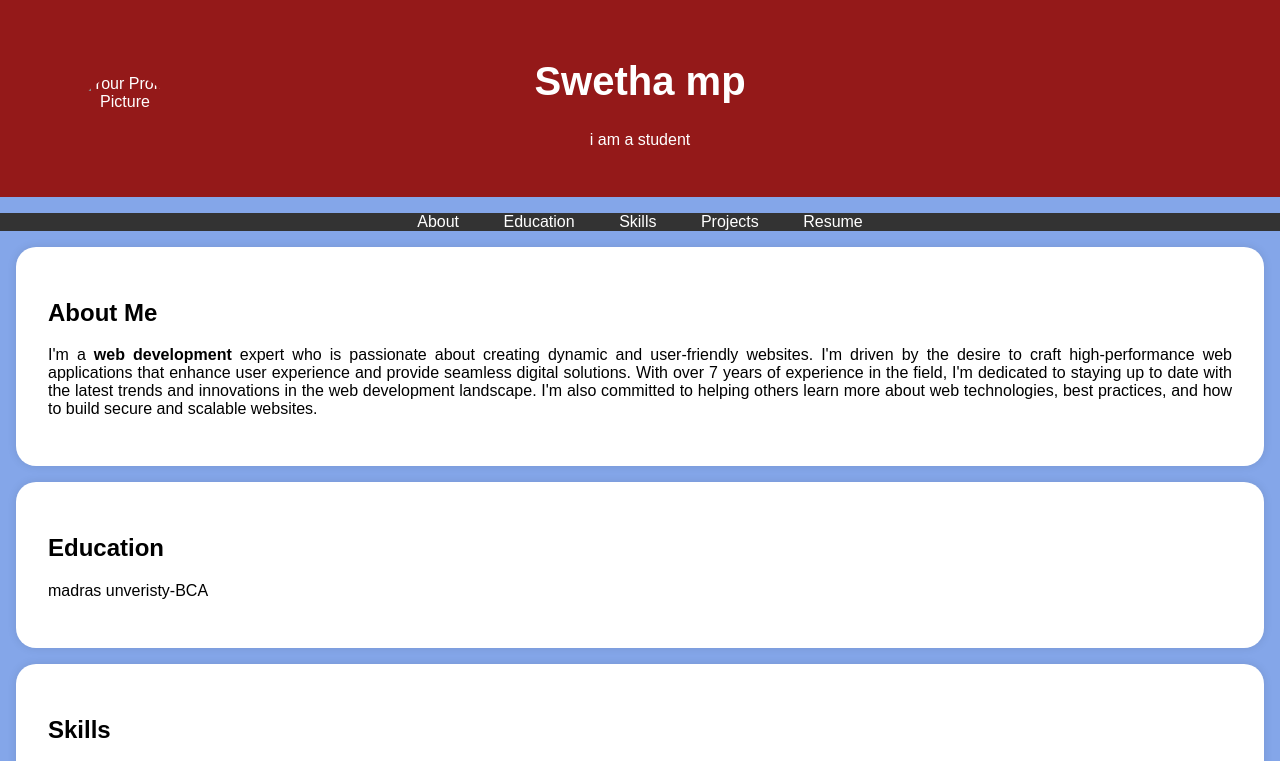
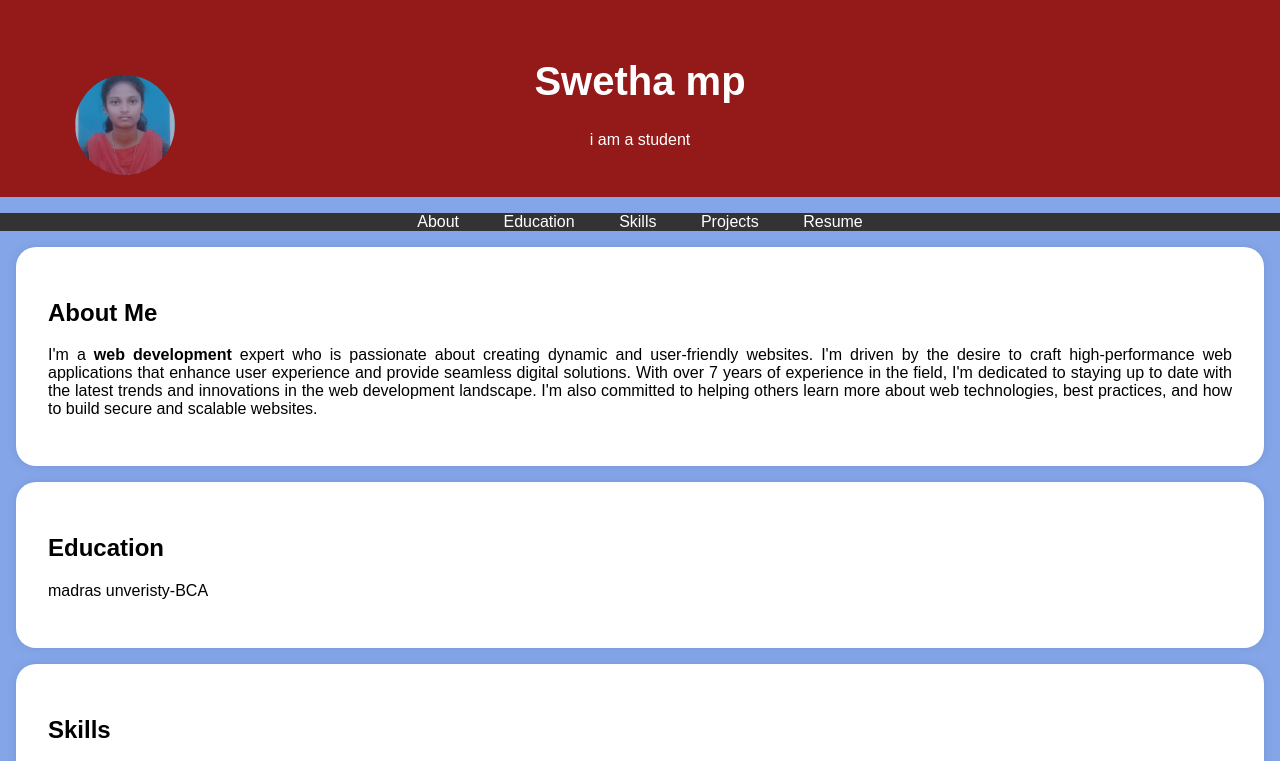
Before and after one commit to swetha014/digital-portfolio, a plain HTML site: page index.html in a window 1280 px wide. Shown: the top 761 px of the page. Drawn offline with Linux system fonts and the light colour scheme.

Commit message:
Update index.html

```diff
--- a/index.html
+++ b/index.html
@@ -95,7 +95,7 @@
     <header>
         <div class="header-content">
             <!-- Add your profile picture here -->
-            <img src="" alt="Your Profile Picture" class="profile-picture">
+            <img src="swetha.jpg.jpeg" alt="Your Profile Picture" class="profile-picture">
             <h1>Swetha mp</h1>
             <p>i am a student</p>
         </div>
```
